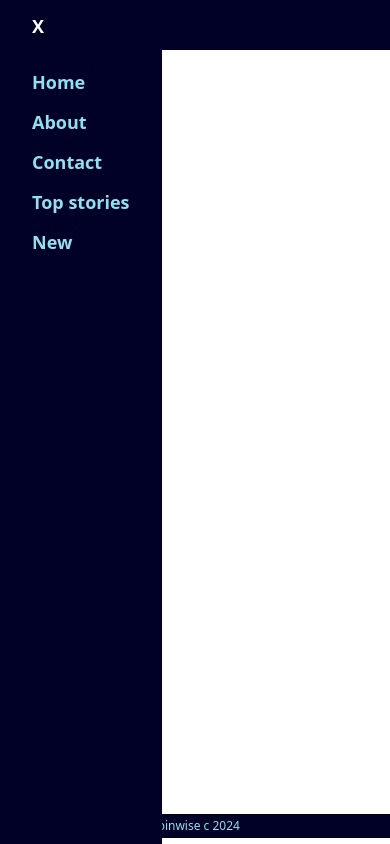
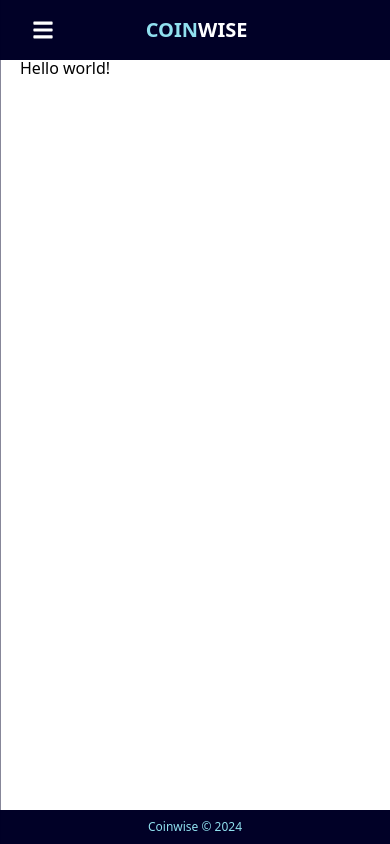
Before and after one commit to devsammyy/Coinwise, a React (Create React App) app in the folder coinwise/: page / in a window 390 px wide. Built offline with nearby package versions, Linux system fonts and the light colour scheme.

Commit message:
Completed the layout of the nav bar with responsiveness

```diff
--- a/coinwise/src/App.js
+++ b/coinwise/src/App.js
@@ -13,16 +13,14 @@ const App = () => {
     <div className='h-[100vh] w-full bg-white' id='main'>
       <div>
           <BrowserRouter>
-            <Header setShowMenu={setShowMenu} />
-            <div className='flex h-[96.5vh]'>
-              <div className='bg-primaryBg absolute left-0 top-0 bottom-0'>
+            <Header showMenu={showMenu} setShowMenu={setShowMenu} />
+            <div className='flex h-[96vh]'>
+              <div className={`bg-primaryBg absolute left-0 top-0 bottom-0 z-50 ${showMenu ? '' : 'transform -translate-x-full md:translate-x-0'} duration-300 ease-in-out md:static md:z-0`}>
                 <Navbar showMenu={showMenu} setShowMenu={setShowMenu} menu={menu} setMenu={setMenu} />
               </div>
-              <div className=''>
                 <Routes>
-                  <Route path='/home' element={<Home/>} />
+                  <Route path='/' element={<Home />} />
                 </Routes>
-              </div>
             </div>
             <Footer />
           </BrowserRouter>
--- a/coinwise/src/Components/Footer/Footer.jsx
+++ b/coinwise/src/Components/Footer/Footer.jsx
@@ -2,7 +2,7 @@ import React from 'react'
 
 const Footer = () => {
   return (
-    <small className='w-full h-6 bg-primaryBg text-primaryColor text-center text-xs flex items-center justify-center'>Coinwise c 2024</small>
+    <small className='w-full h-[4vh] py-1 bg-primaryBg text-primaryColor text-center text-xs flex items-center justify-center'>Coinwise &#169; 2024</small>
   )
 }
 
--- a/coinwise/src/Components/Header/Header.jsx
+++ b/coinwise/src/Components/Header/Header.jsx
@@ -1,10 +1,15 @@
 import React from 'react'
+import { FaBars } from 'react-icons/fa'
 
-const Header = () => {
+const Header = ({showMenu, setShowMenu}) => {
   return (
-    <div className='h-[50px] w-full bg-primaryBg py-3 px-8 flex items-center fixed top-0 left-0'>
-      <h1 className='text-lg text-primaryColor font-bold mb-7'>=</h1>
-      <h2 className='text-white font-bold text-lg'>COINWISE</h2>
+    <div className='h-[60px] w-full bg-primaryBg px-8 flex items-center fixed top-0 left-0 z-30'>
+      <div onClick={() => setShowMenu(!showMenu)} className='w-[7%] md:hidden'>
+        <FaBars className='hamburger-x' size={22} style = {{cursor: 'pointer', color: 'white' }}/>
+      </div>
+      <div className='w-[87%] md:w-full'>
+        <h2 className='text-primaryColor font-bold text-xl text-center'>COIN<span className='text-white'>WISE</span></h2>
+      </div>
     </div>
   )
 }
--- a/coinwise/src/Components/Navbar/Navbar.jsx
+++ b/coinwise/src/Components/Navbar/Navbar.jsx
@@ -1,16 +1,18 @@
 import React from 'react'
+import { Link } from 'react-router-dom'
+import { FaTimes } from 'react-icons/fa'
 
 const Navbar = ({menu, setMenu, showMenu, setShowMenu}) => {
   return (
     <>
-      <header className='w-full h-[55px] py-3 px-8'>
-        <h1 onClick={() => setShowMenu(!showMenu)} className='text-lg text-white font-bold mb-7'>X</h1>
-        <nav className='list-none text-primaryColor'>
-          <li onClick={() => setMenu('home')} className='text-lg font-bold mb-3'>Home</li>
-          <li onClick={() => setMenu('about')} className='text-lg font-bold mb-3'>About</li>
-          <li onClick={() => setMenu('contact')} className='text-lg font-bold mb-3'>Contact</li>
-          <li onClick={() => setMenu('top stories')} className='text-lg font-bold mb-3'>Top stories</li>
-          <li onClick={() => setMenu('new')} className='text-lg font-bold mb-3'>New</li>
+      <header className='w-full h-[55px] pt-5 px-8 md:py-20'>
+        <FaTimes onClick={() => setShowMenu(!showMenu)} className='md:hidden' size={22} style = {{marginBottom: '40px', cursor: 'pointer', color: 'white' }}/>
+        <nav className='list-none text-primaryColor flex flex-col'>
+          <Link to={'/'} onClick={() => setMenu('home')} className='text-lg font-bold mb-3'>Home</Link>
+          <Link onClick={() => setMenu('about')} className='text-lg font-bold mb-3'>About</Link>
+          <Link onClick={() => setMenu('contact')} className='text-lg font-bold mb-3'>Contact</Link>
+          <Link onClick={() => setMenu('top stories')} className='text-lg font-bold mb-3'>Top stories</Link>
+          <Link onClick={() => setMenu('new')} className='text-lg font-bold mb-3'>New</Link>
         </nav>
       </header>
     </>
--- a/coinwise/src/Pages/Home/Home.jsx
+++ b/coinwise/src/Pages/Home/Home.jsx
@@ -2,7 +2,7 @@ import React from 'react'
 
 const Home = () => {
   return (
-    <div>Home</div>
+    <div id='/home' className='pt-14 px-5'>Hello world!</div>
   )
 }
 
```
